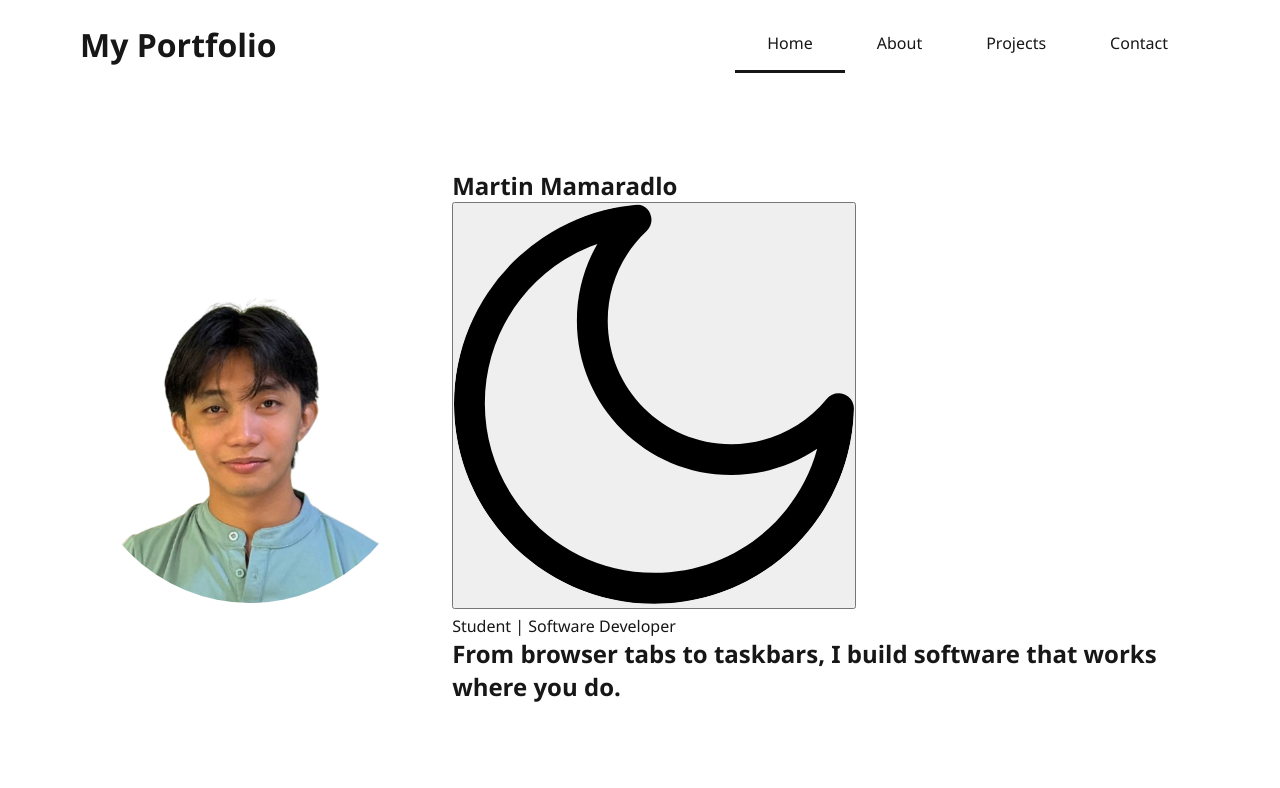
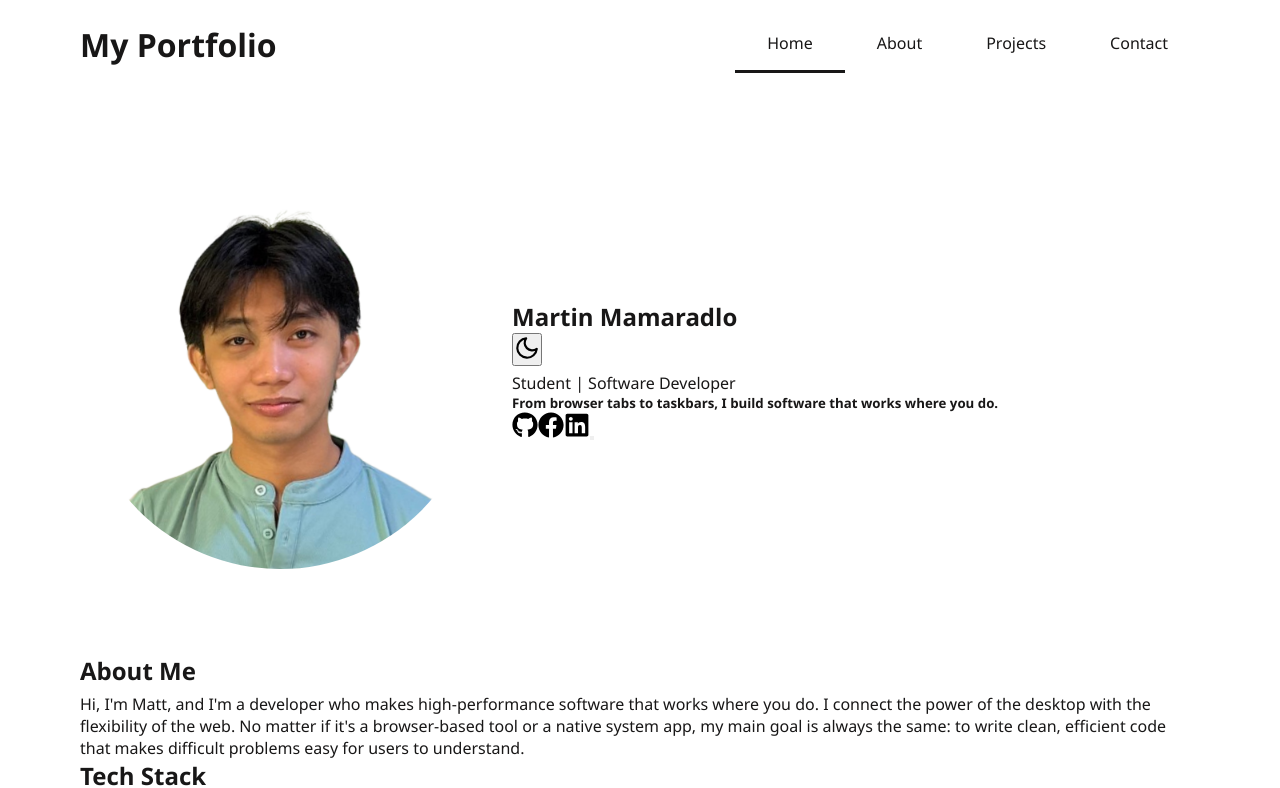
Before and after one commit to Maattooo/Portfolio, a React (Vite) app in the folder MyPortfolio/: page / in a window 1280 px wide. Shown: the top 788 px of the page. Built offline with nearby package versions, Linux system fonts and the light colour scheme.

Commit message:
Fix error

```diff
--- a/MyPortfolio/package.json
+++ b/MyPortfolio/package.json
@@ -11,7 +11,8 @@
   },
   "dependencies": {
     "react": "^19.2.4",
-    "react-dom": "^19.2.4"
+    "react-dom": "^19.2.4",
+    "react-icons": "^5.6.0"
   },
   "devDependencies": {
     "@eslint/js": "^9.39.4",
--- a/MyPortfolio/src/Mains.jsx
+++ b/MyPortfolio/src/Mains.jsx
@@ -1,6 +1,6 @@
 import "./index.css";
-import Moon from "./assets/Moon.svg";
-import Sun from "./assets/Sun.svg";
+import { FiMoon, FiSun } from "react-icons/fi";
+import { FaGithub, FaFacebook, FaLinkedin } from "react-icons/fa";
 import { ColorMode } from "./components/color-mode.js";
 import { useState, useEffect } from "react";
 
@@ -29,15 +29,31 @@ function Mains() {
                     <div>
                         <h1>Martin Mamaradlo</h1>
                         <button id="color-mode-toggle" onClick={handleColorModeToggle} aria-label="toggle color mode">
-                        <img src={theme === 'light' ? Moon : Sun} alt={theme === 'light' ? 'Dark' : 'Light'} />
+                        {theme === 'light' ? <FiMoon size={26} /> : <FiSun size={26} />}
                         </button>
                     </div>
 
                     <div>
                         <p>Student | Software Developer </p>
+                        <h5>From browser tabs to taskbars, I build software that works where you do.</h5>
                     </div>
 
-                    <h2>From browser tabs to taskbars, I build software that works where you do.</h2>
+                    <div>
+                        <a href="#" target="_blank">
+                            <FaGithub size={26} color="black"/>
+                        </a>
+                        <a href="#" target="_blank">
+                            <FaFacebook size={26} color="black"/>
+                        </a>
+                        <a href="#" target="_blank">
+                            <FaLinkedin size={26} color="black"/>
+                        </a>
+
+                        <button>
+
+                        </button>
+                    </div>
+
                 </div>
 
 
```
Also changed, not shown: 1 other file (tests, documents, lock files or other folders).
